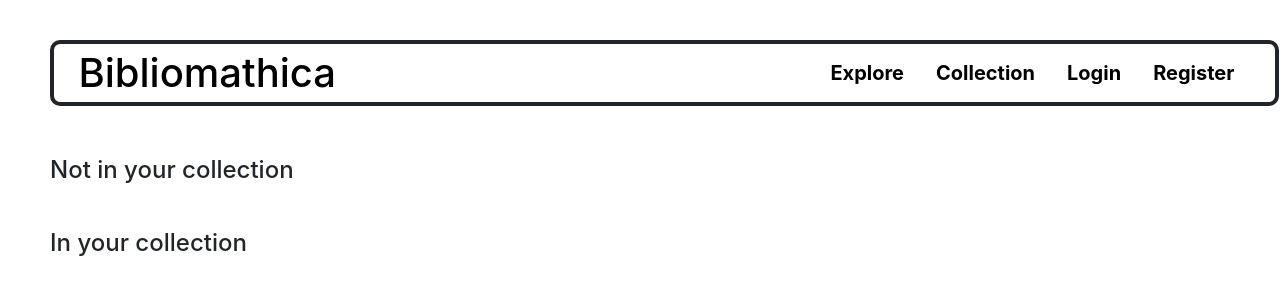
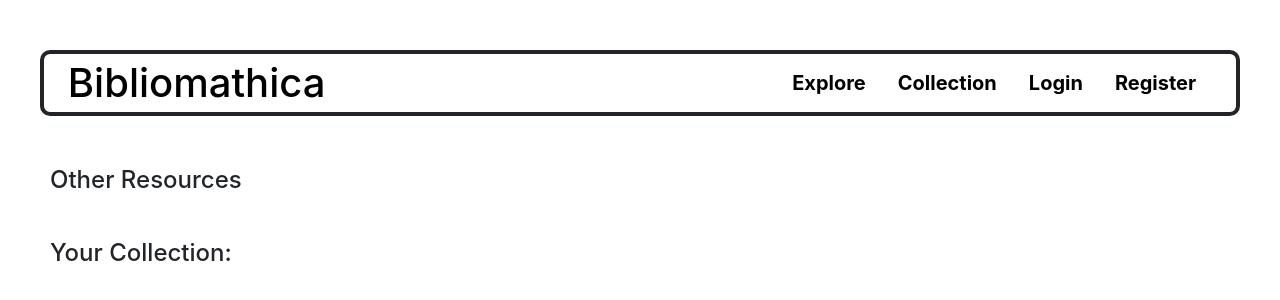
Before and after one commit to devan-srinivasan/bibliomathica, a Django app: template src/bibliomath/templates/bibliomath/topic.html in a window 1280 px wide. Shown: the top 300 px of the page. Run offline with Django 4.2, Linux system fonts and the light colour scheme; the template is opened without the code that fills it, so the values that code supplies are empty; some libraries are stand-ins or nearby versions.

Commit message:
prettified it, fixed requirements stuff, should be set

```diff
--- a/src/bibliomath/templates/bibliomath/topic.html
+++ b/src/bibliomath/templates/bibliomath/topic.html
@@ -6,7 +6,7 @@
 {% endblock stylesheets %}
 {% block content %}
     <h2 class="topic-title" style="background-color: {{ color }};">{{ title }}</h2>
-    <div> <h4>Not in your collection</h4></div>
+    <div> <h4>Other Resources</h4></div>
     <div class="grid-container">
         {% for res in resources_out %}
             <div class="grid-item">
@@ -20,7 +20,7 @@
             </div>
         {% endfor %}
     </div>
-    <div style="margin-top: 1%;"> <h4>In your collection</h4></div>
+    <div style="margin-top: 1%;"> <h4>Your Collection:</h4></div>
     <div class="grid-container">
         {% for res in resources_in %}
             <div class="grid-item">
--- a/src/static/bibliomath/base.css
+++ b/src/static/bibliomath/base.css
@@ -6,8 +6,7 @@
     align-items: center;
     flex-direction: row;
     background-color: white;
-    width: 96%;
-    margin: 40px 50px 0px 50px;
+    margin: 50px 40px 0px 40px;
 }
 
 .content {
@@ -44,7 +43,7 @@
 }
 
 .nav-item a:hover {
-    color:#a98de2;
+    color:#666666;
 }
 
 /* .nav-item:hover {
--- a/src/static/bibliomath/collection.css
+++ b/src/static/bibliomath/collection.css
@@ -42,5 +42,5 @@
 }
 
 .remove-col-item:hover {
-    background-color: #c9b8ed;
+    background-color: #666666;
 }
--- a/src/users/templates/users/logout.html
+++ b/src/users/templates/users/logout.html
@@ -4,8 +4,8 @@
 
 {% endblock stylesheets %}
 {% block content %}
-    <h2> You have been logged out</h2>
+    <h4 style="margin: 10px 0"> You have been logged out</h4>
     <div>
-        <small><a href="{% url 'login' %}">Log In Again</a> </small>
+        <a href="{% url 'login' %}">Log In Again</a>
     </div>
 {% endblock content %}
```
Also changed, not shown: README.md.
